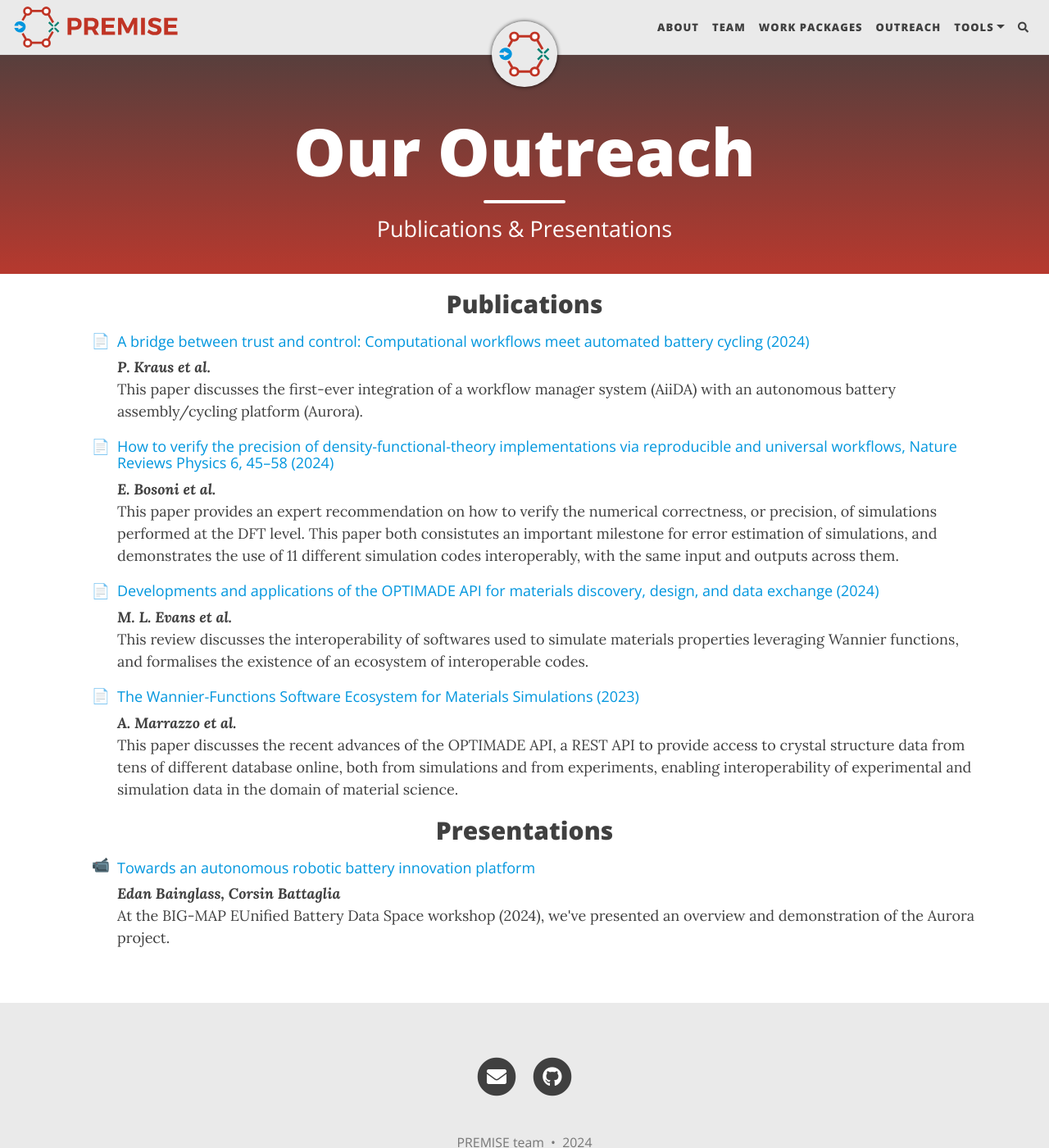
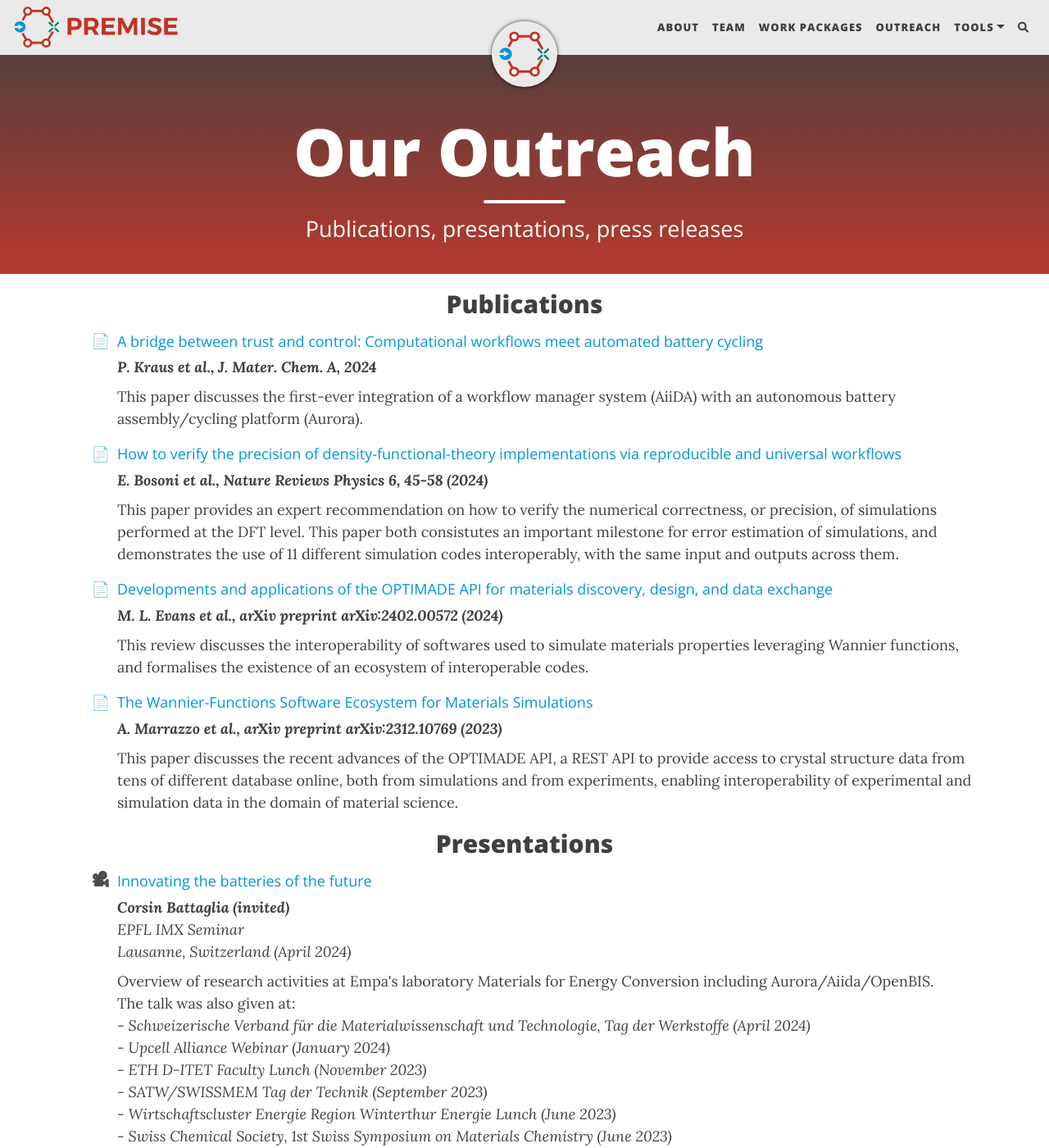
Before and after one commit to ord-premise/ord-premise.github.io, a Jekyll site: the page built from outreach.html, in a window 1280 px wide and 1400 px high. Shown: the whole window at 82% size. Built offline with Jekyll 4.4.1, drawn with Linux system fonts in a browser that asks for light colours; nearby versions of some CDN libraries; comment, search, counter and statistics services are not loaded; some of the changed text lies outside the part shown.

Commit message:
Update outreach page

```diff
--- a/_data/outreach.yml
+++ /dev/null
@@ -1,24 +0,0 @@
-- name: publications
-  items:
-  - title: 'A bridge between trust and control: Computational workflows meet automated battery cycling (2024)'
-    authors: P. Kraus et al.
-    link: https://pubs.rsc.org/en/Content/ArticleLanding/2024/TA/D3TA06889G
-    description: This paper discusses the first-ever integration of a workflow manager system (AiiDA) with an autonomous battery assembly/cycling platform (Aurora).
-  - title: How to verify the precision of density-functional-theory implementations via reproducible and universal workflows, Nature Reviews Physics 6, 45–58 (2024)
-    authors: E. Bosoni et al.
-    link: https://www.nature.com/articles/s42254-023-00655-3
-    description: This paper provides an expert recommendation on how to verify the numerical correctness, or precision, of simulations performed at the DFT level. This paper both consistutes an important milestone for error estimation of simulations, and demonstrates the use of 11 different simulation codes interoperably, with the same input and outputs across them.
-  - title: Developments and applications of the OPTIMADE API for materials discovery, design, and data exchange (2024)
-    authors: M. L. Evans et al.
-    link: https://arxiv.org/abs/2402.00572
-    description: This review discusses the interoperability of softwares used to simulate materials properties leveraging Wannier functions, and formalises the existence of an ecosystem of interoperable codes.
-  - title: The Wannier-Functions Software Ecosystem for Materials Simulations (2023)
-    authors: A. Marrazzo et al.
-    link: https://arxiv.org/abs/2312.10769
-    description: This paper discusses the recent advances of the OPTIMADE API, a REST API to provide access to crystal structure data from tens of different database online, both from simulations and from experiments, enabling interoperability of experimental and simulation data in the domain of material science.
-- name: presentations
-  items:
-  - title: Towards an autonomous robotic battery innovation platform
-    authors: Edan Bainglass, Corsin Battaglia
-    link: https://battery2030.eu/news/activities/big-map-workshop-towards-a-unified-future/
-    description: At the BIG-MAP EUnified Battery Data Space workshop (2024), we've presented an overview and demonstration of the Aurora project.
--- /dev/null
+++ b/_data/outreach/presentations.yml
@@ -0,0 +1,57 @@
+# - title: Towards 4 V class solid-state lithium-metal batteries (Seminar)
+#   authors: Corsin Battaglia (invited)
+#   event: Seminar
+#   location: University of Münster, Münster, Switzerland
+#   date: April 2024
+#   link: https://www.uni-muenster.de/de/veranstaltungskalender/prod/ausgabe/termine.php?layout=toptermin-detail&id=37216&einrichtungsid=56
+#   description: |
+#     Application of the Aurora/AiiDA/openBIS platform to solid-state battery research.
+
+- title: Innovating the batteries of the future
+  authors: Corsin Battaglia (invited)
+  event: EPFL IMX Seminar
+  location: Lausanne, Switzerland
+  date: April 2024
+  link: https://memento.epfl.ch/event/imx-seminar-series-innovating-the-batteries-of-the/
+  description: |
+    Overview of research activities at Empa's laboratory Materials for Energy Conversion including Aurora/Aiida/OpenBIS.
+    The talk was also given at:
+    - <em>Schweizerische Verband für die Materialwissenschaft und Technologie, Tag der Werkstoffe (April 2024)</em>
+    - <em>Upcell Alliance Webinar (January 2024)</em>
+    - <em>ETH D-ITET Faculty Lunch (November 2023)</em>
+    - <em>SATW/SWISSMEM Tag der Technik (September 2023)</em>
+    - <em>Wirtschaftscluster Energie Region Winterthur Energie Lunch (June 2023)</em>
+    - <em>Swiss Chemical Society, 1st Swiss Symposium on Materials Chemistry (June 2023)</em>
+    - <em>BASF seminar (April 2023)</em>
+
+- title: Towards an autonomous robotic battery innovation platform
+  authors: Corsin Battaglia, Edan Bainglass
+  event: BIG-MAP EUnified Battery Data Space workshop
+  location: Grindelwald, Switzerland
+  date: February 2024
+  link: https://battery2030.eu/news/activities/big-map-workshop-towards-a-unified-future/
+  description: An overview and demonstration of the Aurora project.
+
+- title: "More than open data: towards a FAIR data and simulation infrastructure with AiiDA and Materials Cloud"
+  authors: Giovanni Pizzi (invited)
+  event: Workshop, FAIR and Open Data in NFFA-Europe Pilot and Beyond
+  location: Maier-Leibnitz Zentrum, Garching, Germany
+  date: September 2023
+  link: https://nffa.eu/news/events/two-joint-nffa-europe-workshops-on-microscopy-open-data-and-analytical-large-scale-facilities/
+  description:
+
+- title: "Toward robust materials simulations with common workflow interfaces in AiiDA"
+  authors: Giovanni Pizzi (invited)
+  event: Conference, PASC23
+  location: Davos, Switzerland
+  date: June 2023
+  link: https://pasc23.pasc-conference.org/
+  description:
+
+- title: "Open-research data repositories and reproducible workflows"
+  authors: Giovanni Pizzi (invited)
+  event: Workshop, NCCR Network Ventures – Open Research Data events
+  location: Basel, Switzerland
+  date: June 2023
+  link: https://nccrs.github.io/basel/
+  description:
--- /dev/null
+++ b/_data/outreach/publications.yml
@@ -0,0 +1,23 @@
+- title: "A bridge between trust and control: Computational workflows meet automated battery cycling"
+  link: https://pubs.rsc.org/en/Content/ArticleLanding/2024/TA/D3TA06889G
+  reference: P. Kraus et al., J. Mater. Chem. A, 2024
+  description: |
+    This paper discusses the first-ever integration of a workflow manager system (AiiDA) with an autonomous battery assembly/cycling platform (Aurora).
+
+- title: How to verify the precision of density-functional-theory implementations via reproducible and universal workflows
+  link: https://www.nature.com/articles/s42254-023-00655-3
+  reference: E. Bosoni et al., Nature Reviews Physics 6, 45-58 (2024)
+  description: |
+    This paper provides an expert recommendation on how to verify the numerical correctness, or precision, of simulations performed at the DFT level. This paper both consistutes an important milestone for error estimation of simulations, and demonstrates the use of 11 different simulation codes interoperably, with the same input and outputs across them.
+
+- title: Developments and applications of the OPTIMADE API for materials discovery, design, and data exchange
+  link: https://arxiv.org/abs/2402.00572
+  reference: M. L. Evans et al., arXiv preprint arXiv:2402.00572 (2024)
+  description: |
+    This review discusses the interoperability of softwares used to simulate materials properties leveraging Wannier functions, and formalises the existence of an ecosystem of interoperable codes.
+
+- title: The Wannier-Functions Software Ecosystem for Materials Simulations
+  link: https://arxiv.org/abs/2312.10769
+  reference: A. Marrazzo et al., arXiv preprint arXiv:2312.10769 (2023)
+  description: |
+    This paper discusses the recent advances of the OPTIMADE API, a REST API to provide access to crystal structure data from tens of different database online, both from simulations and from experiments, enabling interoperability of experimental and simulation data in the domain of material science.
--- a/assets/sass/general.scss
+++ b/assets/sass/general.scss
@@ -33,21 +33,3 @@
     border-right: 0.25em solid $brand-color;
   }
 }
-
-.publication-bullet {
-  @extend .list-bullet;
-
-  &::before {
-    content: "📄";
-    top: -0.25em;
-  }
-}
-
-.presentation-bullet {
-  @extend .list-bullet;
-
-  &::before {
-    content: "📹";
-    top: -0.4em;
-  }
-}
--- a/assets/sass/outreach.scss
+++ b/assets/sass/outreach.scss
@@ -14,18 +14,46 @@
         font-weight: normal;
       }
 
-      .authors {
+      .reference, .authors {
         font-weight: bold;
         font-style: italic;
       }
-    }
 
-    &.publications li {
-      @extend .publication-bullet;
-    }
+      .event,
+      .where-and-when {
+        font-style: italic;
+      }
 
-    &.presentations li {
-      @extend .presentation-bullet;
+      .description {
+        margin: 0.5em 0;
+      }
+
+      &.publication {
+        @extend .list-bullet;
+
+        &::before {
+          content: "📄";
+          top: -0.25em;
+        }
+      }
+
+      &.presentation {
+        @extend .list-bullet;
+
+        &::before {
+          content: "🎥";
+          top: -0.4em;
+        }
+      }
+
+      &.press-release {
+        @extend .list-bullet;
+
+        &::before {
+          content: "🎤";
+          top: -0.3em;
+        }
+      }
     }
   }
 }
--- a/outreach.html
+++ b/outreach.html
@@ -1,22 +1,52 @@
 ---
 layout: page
 title: Our Outreach
-subtitle: Publications & Presentations
+subtitle: Publications, presentations, press releases
 ---
 
 <div class="outreach">
-  {% for category in site.data.outreach %}
-    <h2>{{ category.name | capitalize }}</h2>
-    <ul class="{{ category.name }}">
-      {% for item in category.items %}
-        <li>
+  <h2>Publications</h2>
+  <ul class="publications">
+    {% for publication in site.data.outreach.publications %}
+      <li class="publication">
         <h3 class="header">
-            <a class="link" href={{ item.link }}>{{ item.title }}</a>
+          <a href="{{ publication.link }}" class="link">{{ publication.title }}</a>
         </h3>
-          <div class="authors">{{ item.authors }}</div>
-          <div class="description">{{ item.description }}</div>
+        <div class="reference">{{ publication.reference }}</div>
+        <p class="description">{{ publication.description | newline_to_br }}</p>
       </li>
     {% endfor %}
   </ul>
+
+  <h2>Presentations</h2>
+  <ul class="presentations">
+    {% for presentation in site.data.outreach.presentations %}
+      <li class="presentation">
+        <h3 class="header">
+          <a href="{{ presentation.link }}" class="link">{{ presentation.title }}</a>
+        </h3>
+        <div class="authors">{{ presentation.authors }}</div>
+        <div class="event">{{ presentation.event }}</div>
+        <div class="where-and-when">{{ presentation.location }} ({{ presentation.date }})</div>
+        <p class="description">{{ presentation.description | newline_to_br }}</p>
+      </li>
     {% endfor %}
+  </ul>
+
+  <h2>Press releases</h2>
+  <ul class="press-releases">
+    {% for press-release in site.data.outreach.press-releases %}
+      <li class="press-release">
+        <h3 class="header">
+          {% if press-release.link %}
+            <a href="{{ press-release.link }}" class="link">{{ press-release.title }}</a>
+          {% else %}
+            {{ press-release.title }}
+          {% endif %}
+        </h3>
+        <div class="authors">{{ press-release.reference }}</div>
+        <p class="description">{{ press-release.description | newline_to_br }}</p>
+      </li>
+    {% endfor %}
+  </ul>
 </div>
```
Also changed, not shown: _data/outreach/press-releases.yml (added, +8 -0 lines). Lines whose indentation alone changed are shown as unchanged.
